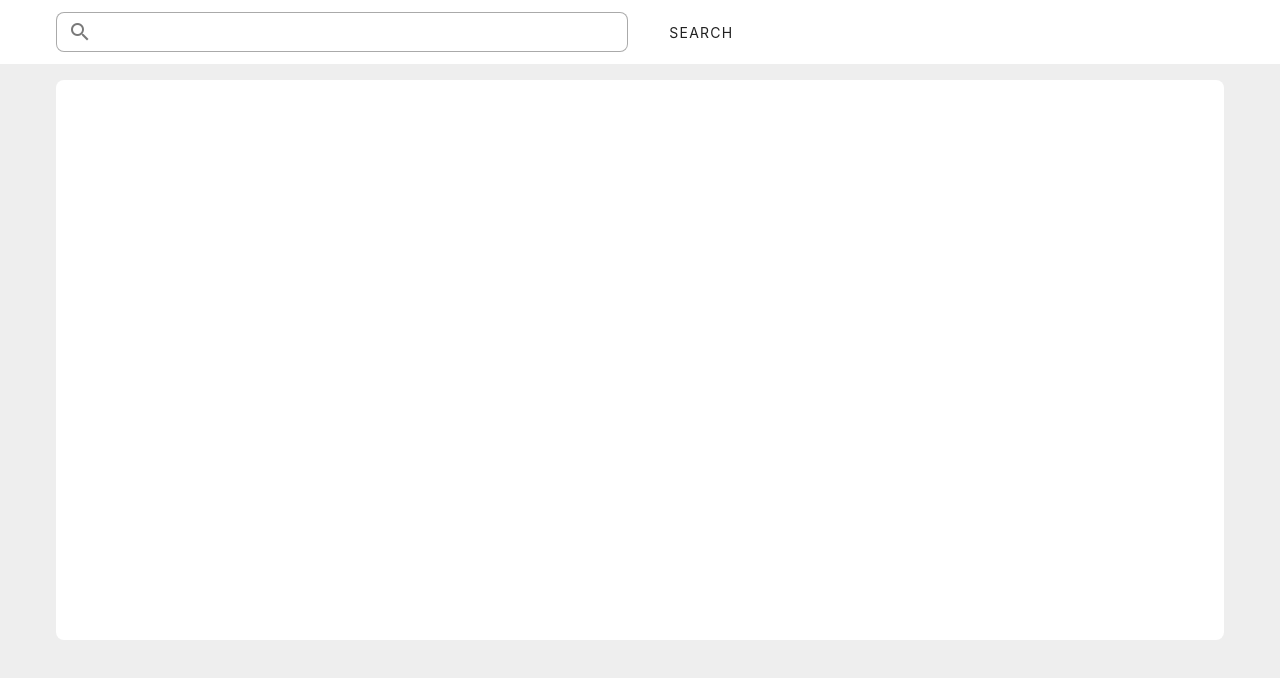
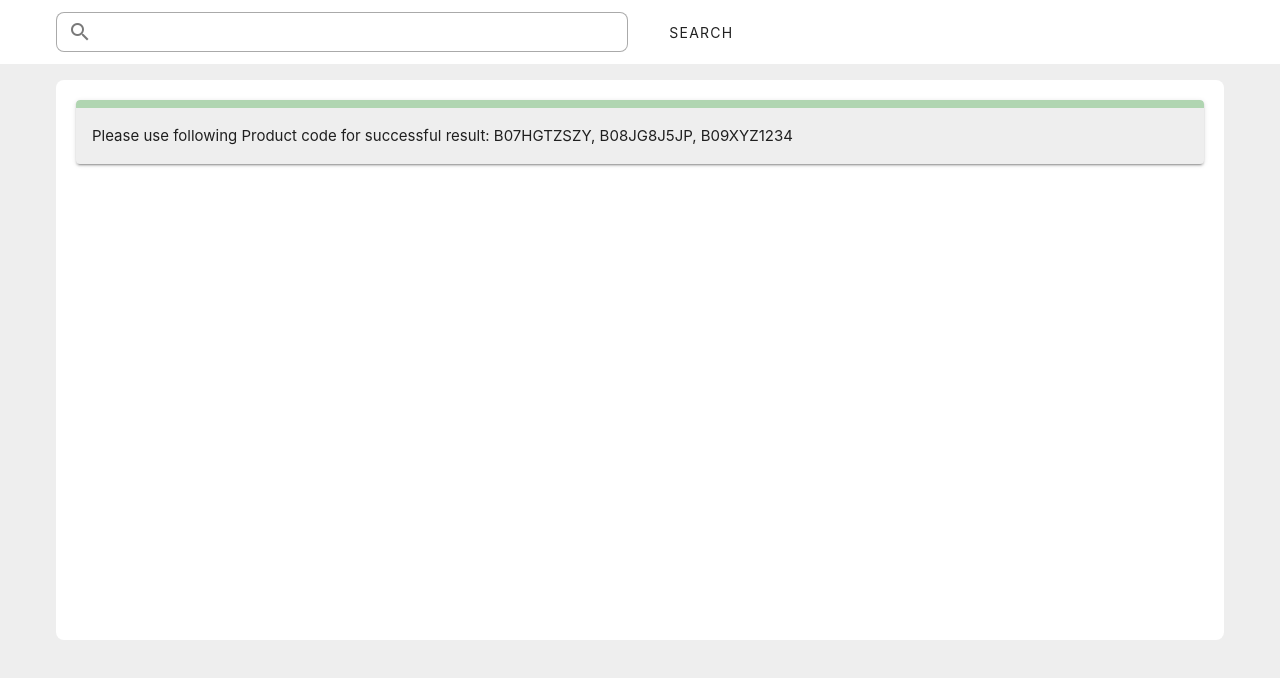
Before and after one commit to solivervmazo/vue3-keepa-fe, a Vue app: page / in a window 1280 px wide. Shown: the top 678 px of the page. Built offline with nearby package versions, Linux system fonts and the light colour scheme.

Commit message:
Move usefull message in home

```diff
--- a/src/App.vue
+++ b/src/App.vue
@@ -16,6 +16,12 @@ import SearchBar from '@/components/searchBar/SearchBar.vue'
         <v-row>
           <v-col>
             <v-sheet min-height="70vh" rounded="lg">
+              <v-row no-gutters class="pa-5">
+                <v-alert border="top" border-color="success" elevation="2">
+                  Please use following Product code for successful result: B07HGTZSZY, B08JG8J5JP,
+                  B09XYZ1234
+                </v-alert>
+              </v-row>
               <router-view></router-view>
             </v-sheet>
           </v-col>
--- a/src/views/ProductView.vue
+++ b/src/views/ProductView.vue
@@ -82,11 +82,6 @@ watchEffect(() => {
 </script>
 
 <template>
-  <v-row no-gutters class="pa-5">
-    <v-alert border="top" border-color="success" elevation="2">
-      Please use following Product code for successful result: B07HGTZSZY, B08JG8J5JP, B09XYZ1234
-    </v-alert>
-  </v-row>
   <v-row v-if="error" no-gutters class="pa-5">
     <v-col>
       <v-alert border="top" type="warning" variant="outlined" prominent>
```
